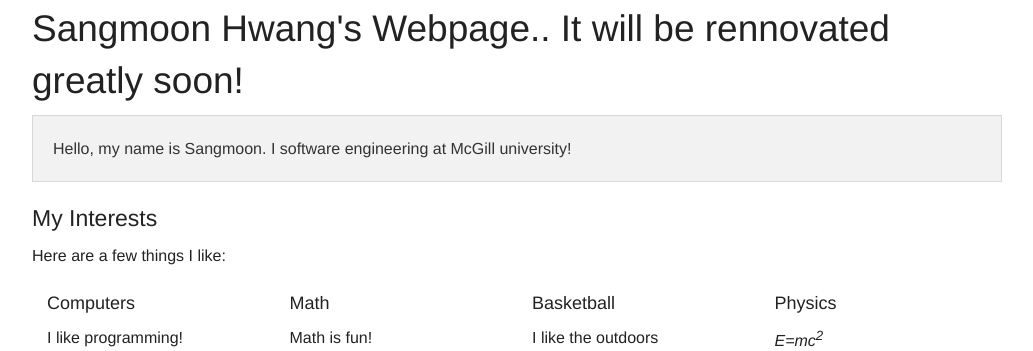
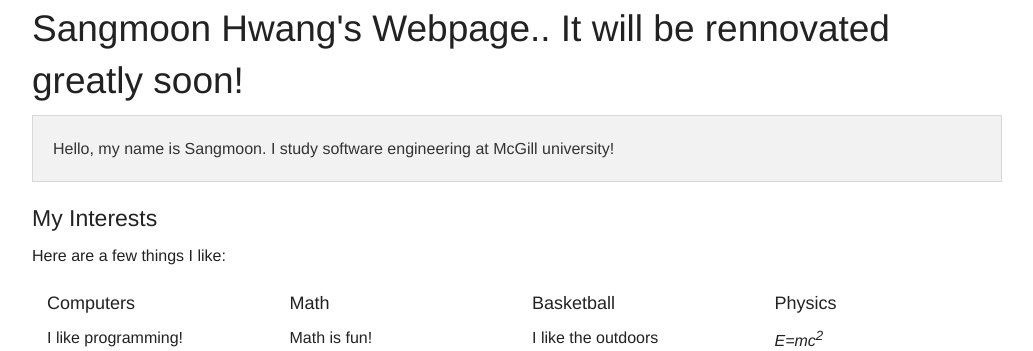
Before and after one commit to sangmoonhwang/webpractice, a Flask app: page / in a window 1280 px wide. Shown: the top 351 px of the page, without its empty margins (123-1156 px from the left). Run offline with Flask 2, Linux system fonts and the light colour scheme; parts of the project's set-up code (start-up, migrations or seed data) failed here and were passed over.

Commit message:
fixed typo

```diff
--- a/templates/index.html
+++ b/templates/index.html
@@ -9,7 +9,7 @@
 
 <div class='panel'>
   <p>
-    Hello, my name is Sangmoon. I software engineering at McGill university!
+    Hello, my name is Sangmoon. I study software engineering at McGill university!
   </p>
 </div>
 
```
